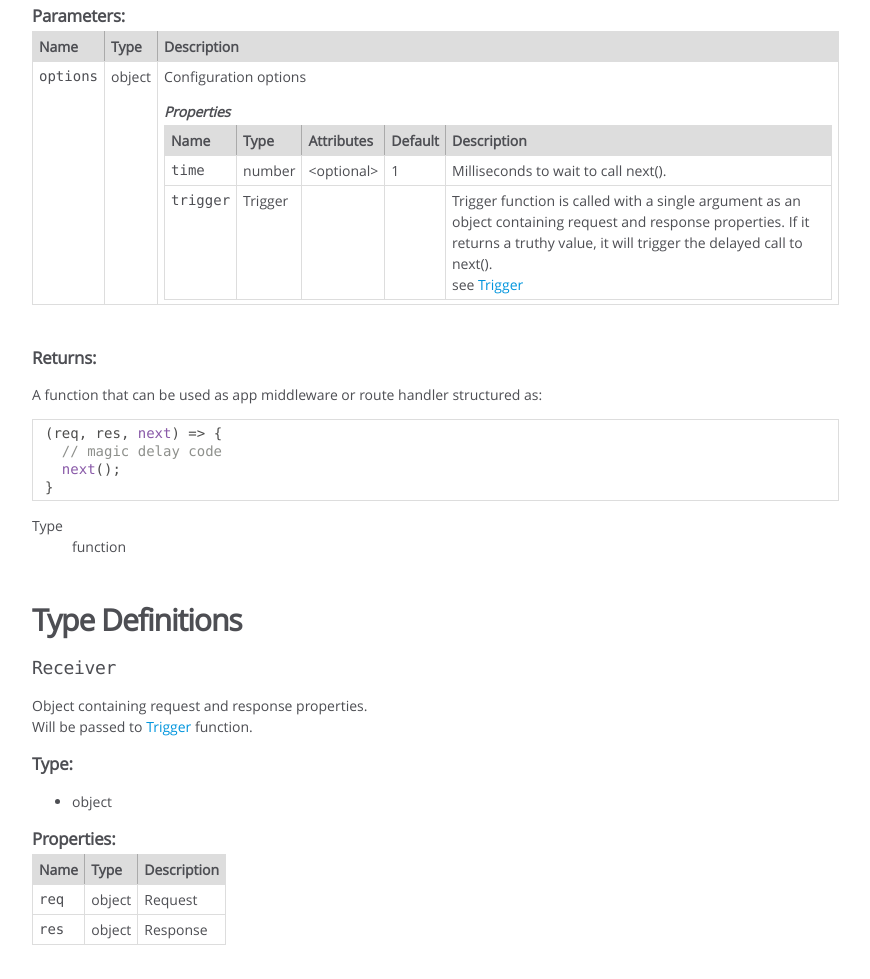
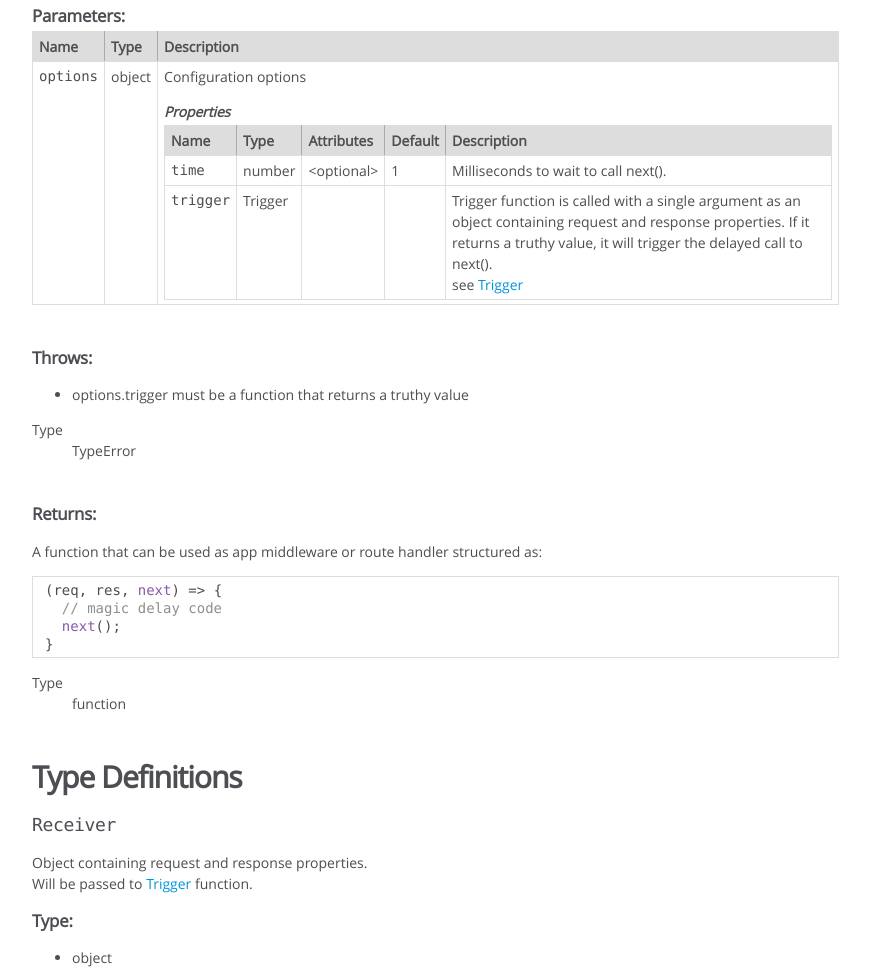
Before and after one commit to kevinGodell/api-delay, a website: page docs/module-api-delay.html in a window 1280 px wide. Shown: the part 1949-2928 px from the top of the page, without its empty margins (0-870 px from the left). Drawn offline with Linux system fonts and the light colour scheme.

Commit message:
docs: jsdoc generated

```diff
--- a/docs/module-api-delay.html
+++ b/docs/module-api-delay.html
@@ -659,6 +659,37 @@ app.post(
 
 
 
+<h5>Throws:</h5>
+
+
+
+<dl>
+    <dt>
+        <div class="param-desc">
+        <ul>
+<li>options.trigger must be a function that returns a truthy value</li>
+</ul>
+        </div>
+    </dt>
+    <dd></dd>
+    <dt>
+        <dl>
+            <dt>
+                Type
+            </dt>
+            <dd>
+
+<span class="param-type">TypeError</span>
+
+
+            </dd>
+        </dl>
+    </dt>
+    <dd></dd>
+</dl>
+
+
+
 
 
 <h5>Returns:</h5>
@@ -1017,7 +1048,7 @@ app.post(
 <br class="clear">
 
 <footer>
-    Documentation generated by <a href="https://github.com/jsdoc/jsdoc">JSDoc 3.6.3</a> on Sun Aug 11 2019 15:35:53 GMT-0500 (Central Daylight Time)
+    Documentation generated by <a href="https://github.com/jsdoc/jsdoc">JSDoc 3.6.3</a> on Sun Aug 11 2019 15:37:10 GMT-0500 (Central Daylight Time)
 </footer>
 
 <script> prettyPrint(); </script>
```
Also changed, not shown: docs/index.html (+1 -1 lines).
